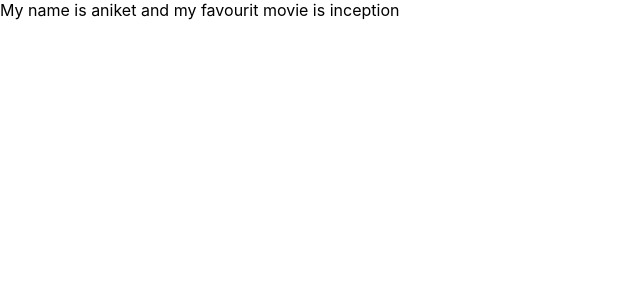
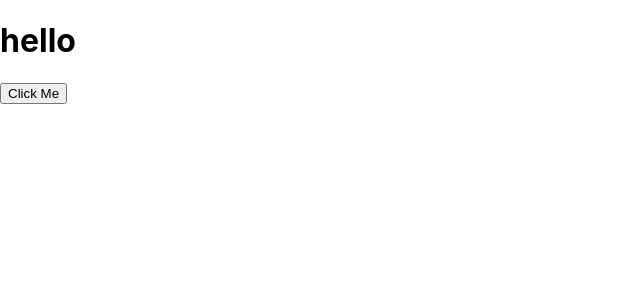
Before and after one commit to aniketstiwari/react_practice, a React (Create React App) app: page / in a window 1280 px wide. Shown: the top 300 px of the page, without its empty margins (0-640 px from the left). Built offline with nearby package versions, Linux system fonts and the light colour scheme.

Commit message:
binding events

```diff
--- a/src/App.js
+++ b/src/App.js
@@ -1,5 +1,6 @@
 import React from 'react';
 import Counter from './Counter';
+import EventBind from './EventBind';
 import Greet from './Greet';
 import Welcome from './Welcome';
 
@@ -8,7 +9,8 @@
     <>
       { /*<Counter/> */ }
       {/* <Greet name="aniket" movie="inception"/> */}
-      <Welcome name="aniket" movie="inception"/>
+      {/* <Welcome name="aniket" movie="inception"/> */}
+      <EventBind />
     </>
   );
 }
--- /dev/null
+++ b/src/EventBind.jsx
@@ -0,0 +1,43 @@
+//Event Handler
+
+import React, { Component } from 'react';
+
+class EventBind extends Component {
+    constructor(props) {
+      super(props)
+      this.state = {
+          message: 'hello'
+      }
+    //  this.changeMessage = this.changeMessage.bind(this);
+    }
+
+    // changeMessage() {
+    //     this.setState({
+    //         message: 'changed'
+    //     })
+    // }
+
+    ////approach 4
+    changeMessage = () => {
+        this.setState({
+            message: 'changed'
+        })
+    }
+
+    render() {
+        return(
+            <>
+                <h1>{this.state.message}</h1>
+                {/* 1st approach events doesn work directly with setState. Inorder to do
+                it you can add bind it but it will be bad for performance */}
+                {/* <button onClick={this.changeMessage.bind(this)}>Click Me</button> */}
+                {/*2nd approach using arrow function but still it gives peformance impact*/}
+                {/* <button onClick={() => this.changeMessage()}>Click Me</button> */}
+                {/* 3nd appraoch using binding at constructor level which is prefered*/}
+                <button onClick={this.changeMessage}>Click Me</button>
+            </>
+        )
+    }
+}
+
+export default EventBind;
```
